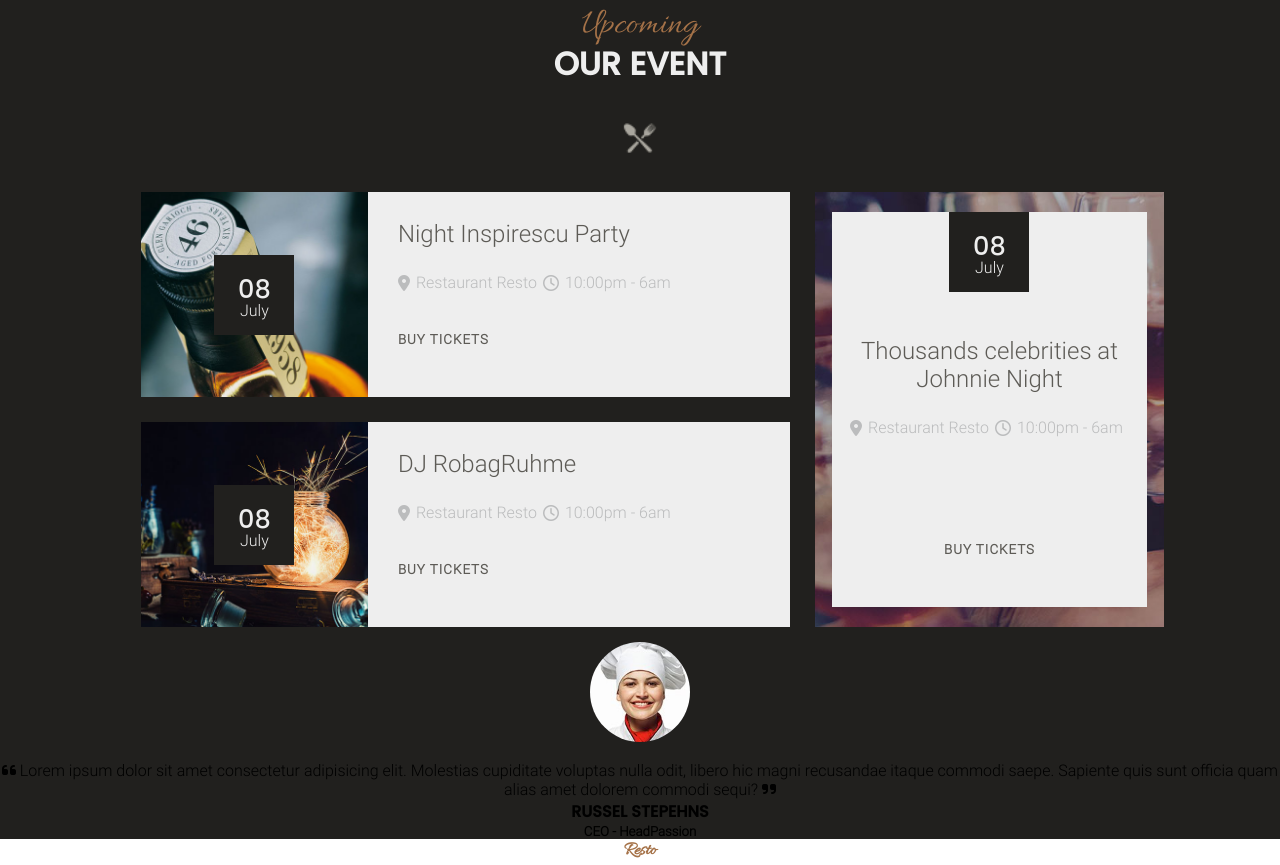
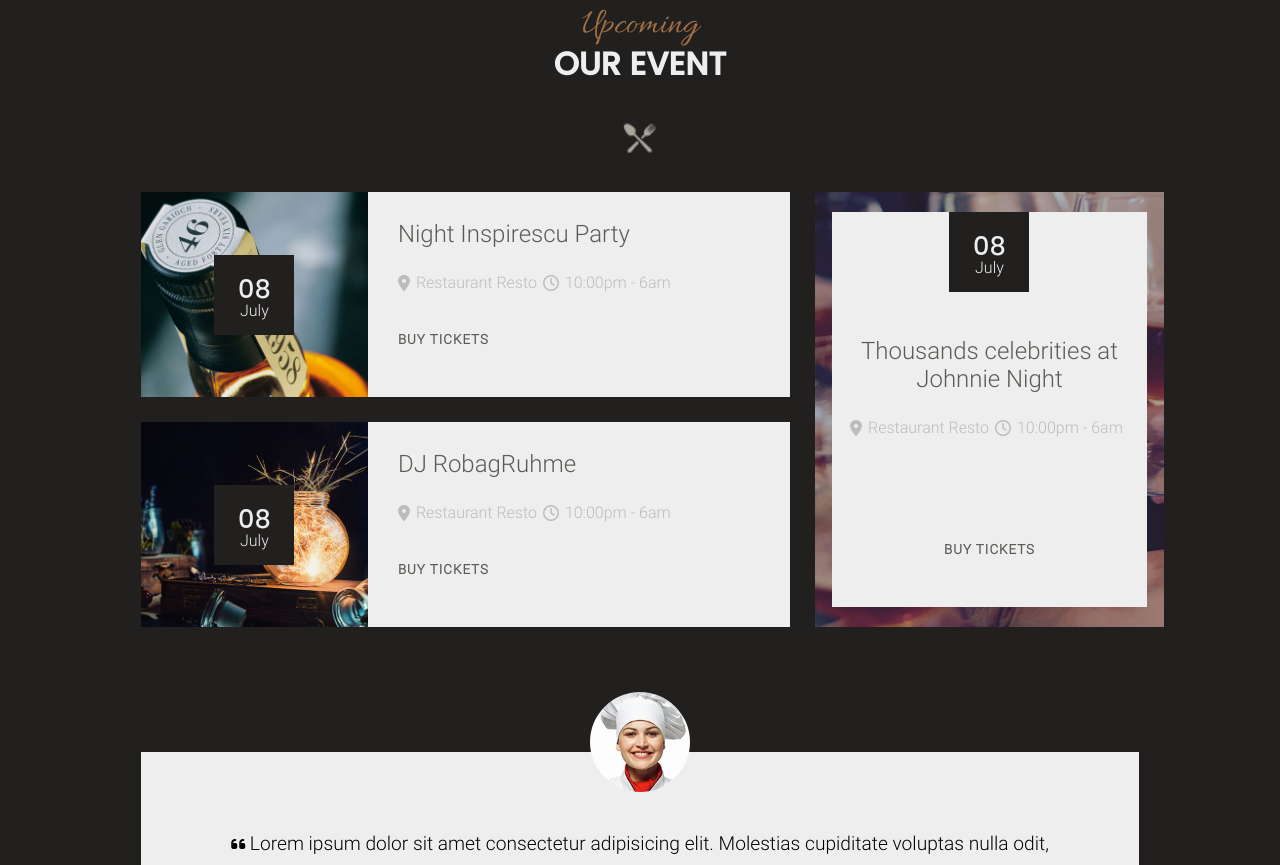
Before and after one commit to Sandrine-dev/LeResto, a plain HTML site: page index.html in a window 1280 px wide. Shown: the part 2984-3849 px from the top of the page. Drawn offline with Linux system fonts and the light colour scheme.

Commit message:
notice Css

```diff
--- a/asset/style/Layout/_event.scss
+++ b/asset/style/Layout/_event.scss
@@ -1,6 +1,6 @@
 #event{
     width: 78%;
-    margin: 0 auto;
+    margin: 25px auto;
     .title {
         h3{
             font-size: 2.3rem;
--- a/asset/style/Layout/_menu.scss
+++ b/asset/style/Layout/_menu.scss
@@ -1,8 +1,21 @@
 #menu {
-    background: url(../img/bg-menu-01.jpg) no-repeat center bottom;
     padding-bottom: 60px;
+    position: relative;
+    &:after {
+        content: "";
+        position: absolute;
+        height: 620px;
+        width: 100%;
+        background: url(../img/bg-menu-01.jpg) center/cover;
+        left: 50%;
+        bottom: -275px;
+        transform: translate(-50%, -50%);
+    }
+
     .container{
         margin:  35px auto;
+        position: relative;
+        z-index: 1000;
         h3{
             font-size: 2.3rem;
             font-weight: 100;
--- a/asset/style/Layout/_notice.scss
+++ b/asset/style/Layout/_notice.scss
@@ -0,0 +1,50 @@
+#notice{
+    padding-bottom: 180px;
+    margin-top: 125px;
+    position: relative;
+    &:after {
+        content: "";
+        height: 350px;
+        width: 100%;
+        position: absolute;
+        background: url(../img/gmap.jpg)  center/cover;
+        left: 0;
+        bottom: 0;
+    }
+    .container{
+        z-index: 3;
+        position: relative;
+        img{
+            position: absolute;
+            transform: translateY(-75px) translateX(-50px);
+        }
+        .box_container{
+            width: 78%;
+            margin: 0 auto;
+            background: $white2;
+            padding: 50px;
+            p{
+                font-size: 1.2rem;
+                line-height: 1.8;
+                font-weight: 100;
+                margin: 25px;
+                i{
+                    font-size: 1rem;
+                }
+            }
+            .chef_name{
+
+                h4{
+                    font-size: 1.5rem;
+                    margin-bottom: 15px;
+                    font-weight: 100;
+                }
+                h5{
+                    font-size: 1.2rem;
+                    font-weight: 100;
+                    color: $gold1;
+                }
+            }
+        }
+    }
+}
--- a/asset/style/index.scss
+++ b/asset/style/index.scss
@@ -10,3 +10,4 @@
 @import "./Layout/menu";
 @import "./Layout/booking";
 @import "./Layout/event";
+@import "./Layout/notice";
```
Also changed, not shown: asset/style/index.css, 1 other file.
